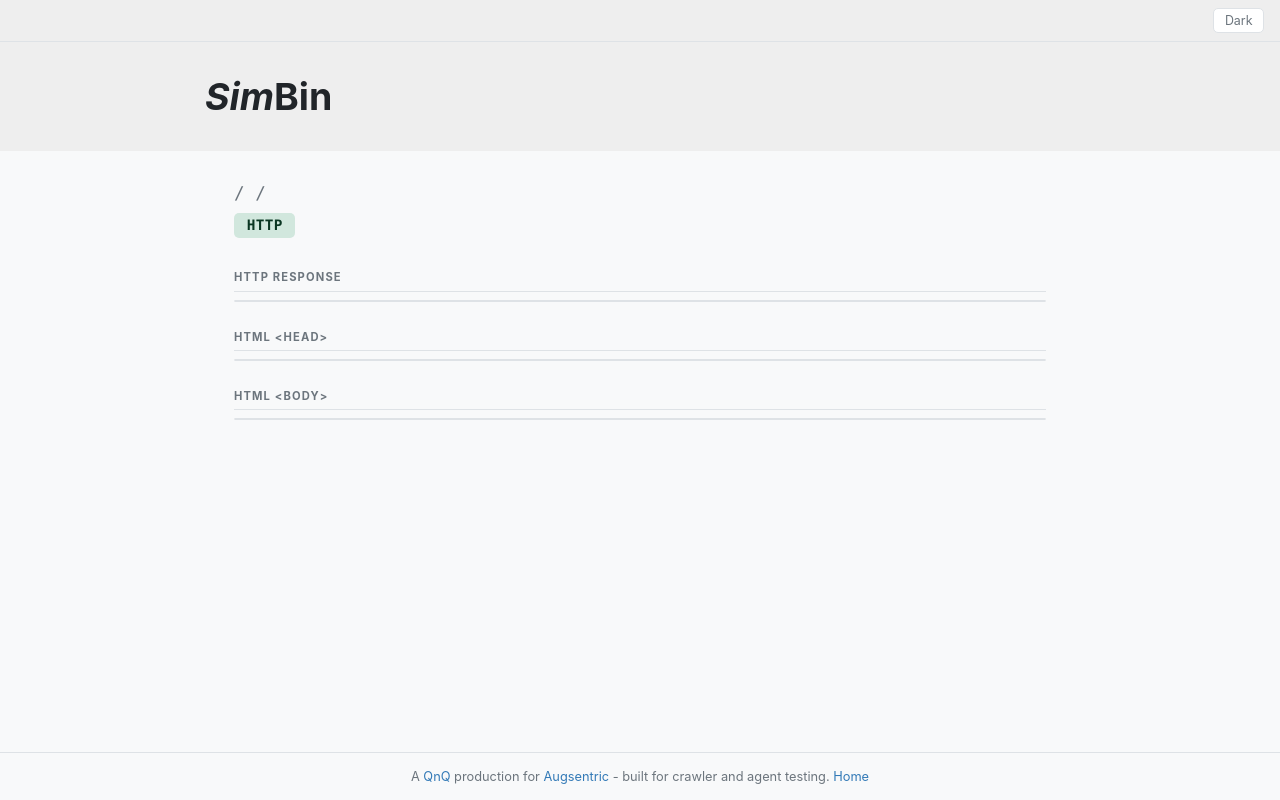
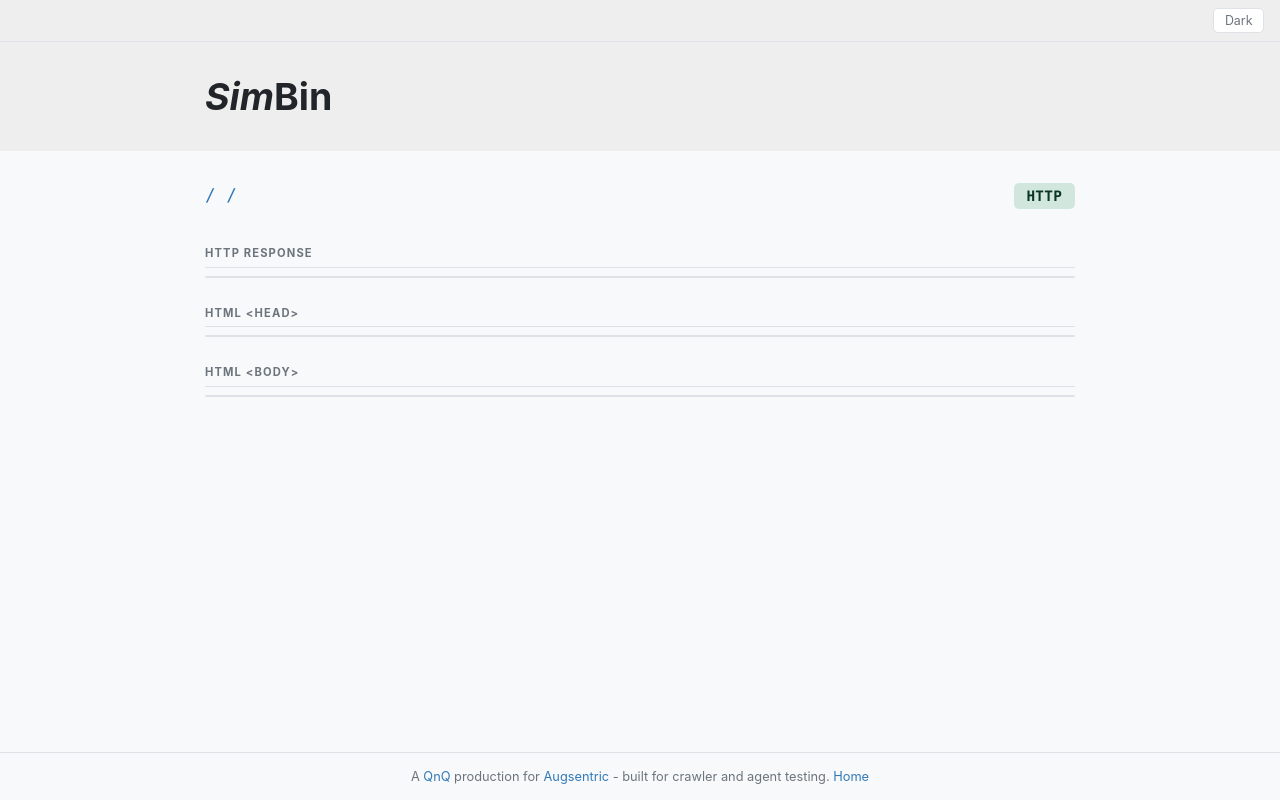
Before and after one commit to seriocomic/SimBin, a Django app: template templates/pages/template.html in a window 1280 px wide. Run offline with Django 3.2, Linux system fonts and the light colour scheme; the template is opened without the code that fills it, so the values that code supplies are empty.

Commit message:
Update template styles: adjust main container width and padding, enhance URL header layout, and fix link color

```diff
--- a/static/template.css
+++ b/static/template.css
@@ -1,9 +1,9 @@
 /* Template-specific styles */
 
-.main { flex: 1; max-width: 860px; margin: 0 auto; width: 100%; padding: 2rem 1.5rem; }
+.main { flex: 1; max-width: 900px; margin: 0 auto; width: 100%; padding: 2rem 15px; }
 
 /* URL header */
-.url-header { margin-bottom: 2rem; }
+.url-header { margin-bottom: 2rem; display: flex; align-items: baseline; justify-content: space-between; flex-wrap: wrap; gap: .5rem; }
 .url-path {
   font-family: 'SFMono-Regular', Consolas, 'Liberation Mono', Menlo, monospace;
   font-size: 1.1rem;
@@ -11,7 +11,7 @@
   word-break: break-all;
   margin-bottom: .6rem;
 }
-.url-path a { color: var(--text-muted); }
+.url-path a { color: var(--link); }
 
 /* Status badge */
 .status-badge {
```
